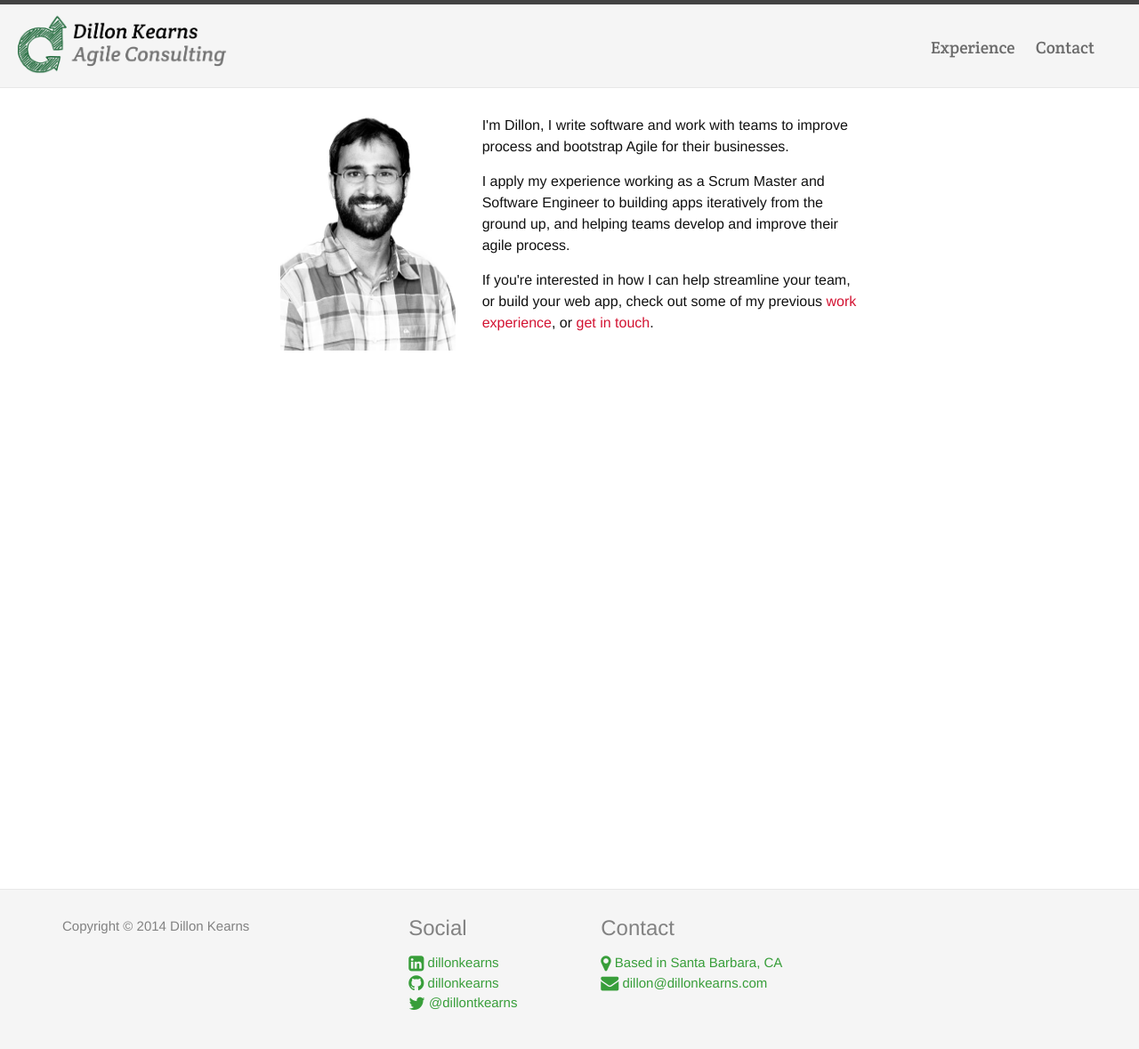
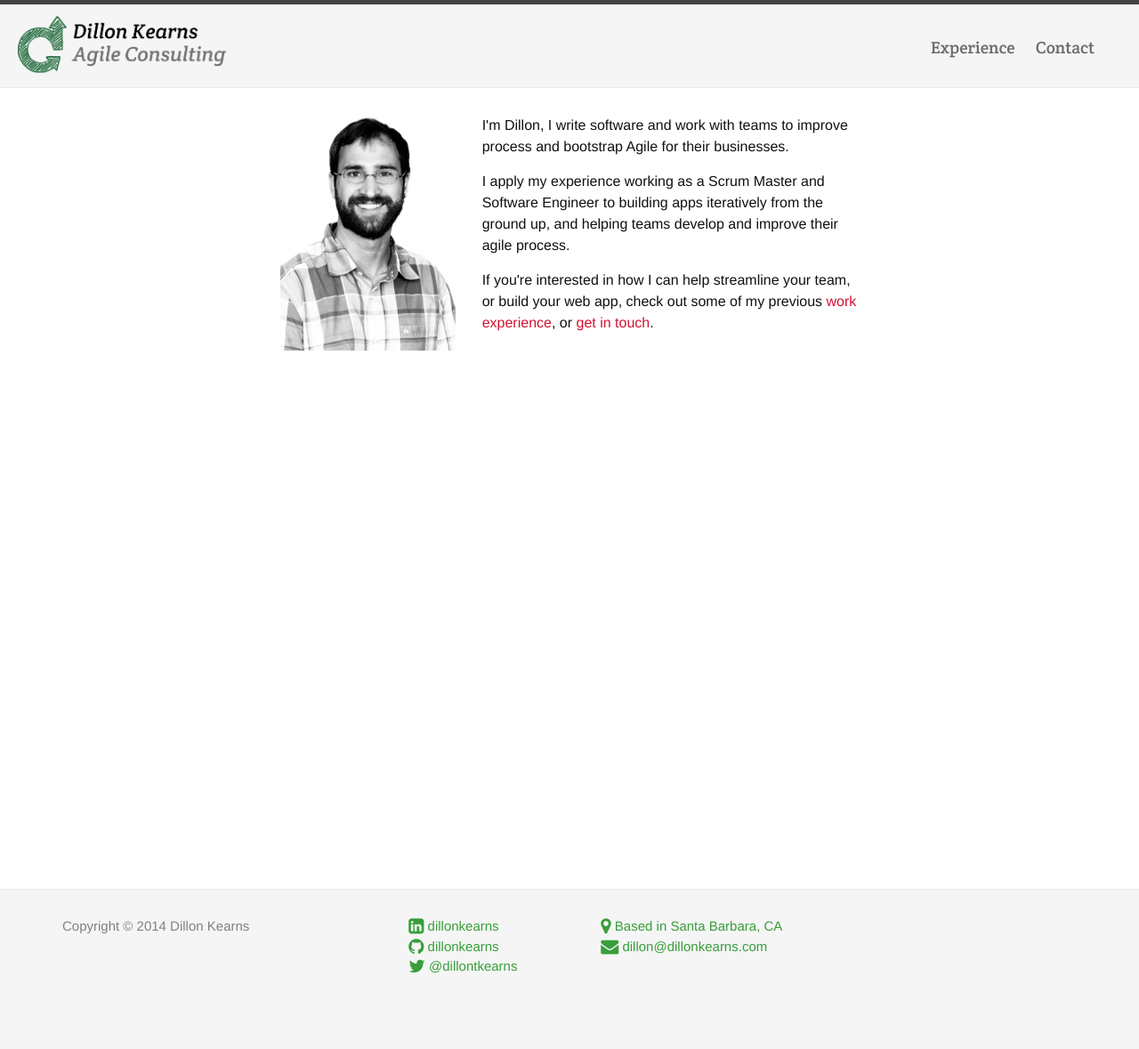
Before and after one commit to dillonkearns/dillonkearns.github.io, a Jekyll site: the page built from index.html, in a window 1280 px wide. Shown: the whole page at 89% size. Built offline with Jekyll 4.4.1, drawn with Linux system fonts in a browser that asks for light colours; nearby versions of some CDN libraries.

Commit message:
Remove column headings in footer.

```diff
--- a/_includes/footer.html
+++ b/_includes/footer.html
@@ -10,7 +10,6 @@
       </div>
 
       <div class="footer-col footer-col-2">
-        <h3>Social</h3>
         <ul class="social-media-list">
           <li><a href="https://www.linkedin.com/in/dillonkearns" title="linkedin"><span class="fa fa-lg fa-linkedin-square"></span> dillonkearns</a><br></li>
           <li><a href="https://github.com/dillonkearns" title="github"><span class="fa fa-lg fa-github"></span> dillonkearns</a><br></li>
@@ -19,7 +18,6 @@
       </div>
 
       <div class="footer-col footer-col-3">
-        <h3>Contact </h3>
         <ul class="social-media-list">
           <li><a href="https://www.google.com/maps/place/Santa+Barbara,+CA"><span class="fa fa-lg fa-map-marker"></span> Based in Santa Barbara, CA</a></li>
           <li><a href="mailto:dillon@dillonkearns.com"><span class="fa fa-lg fa-envelope"></span> dillon@dillonkearns.com</a><br></li>
```
